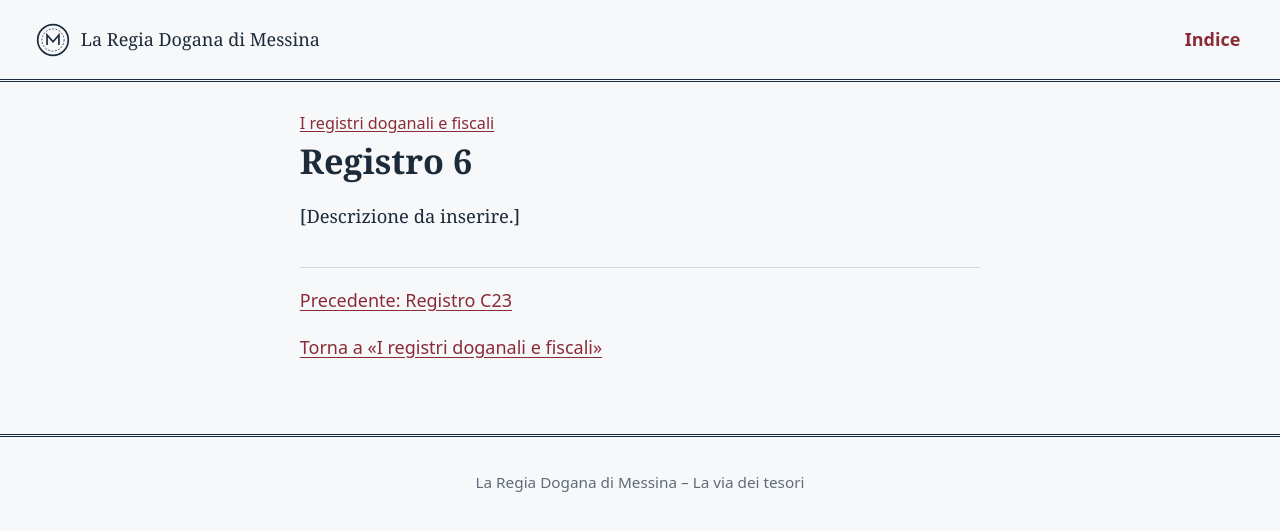
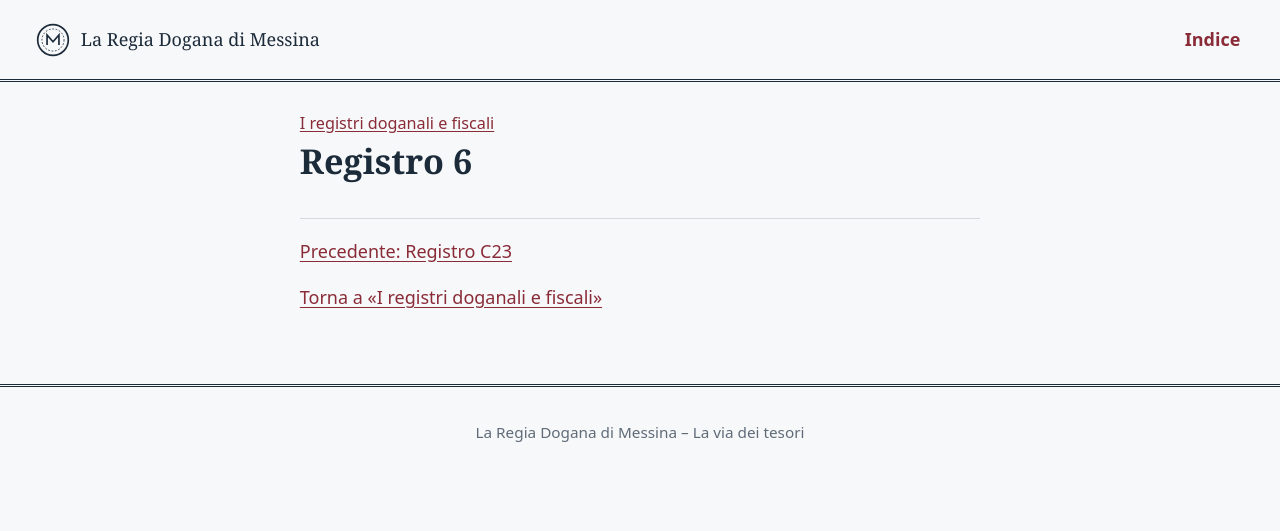
Before and after one commit to GiuseppeLB/regia-dogana-di-Messina, a Jekyll site: the page built from _oggetti/registro-6.md, in a window 1280 px wide. Shown: the top 531 px of the page. Built offline with Jekyll 4.4.1, drawn with Linux system fonts in a browser that asks for light colours.

Commit message:
Update _oggetti/registro-6.md (via Pages CMS)

```diff
--- a/_oggetti/registro-6.md
+++ b/_oggetti/registro-6.md
@@ -1,11 +1,5 @@
 ---
 layout: oggetto
-title: "Registro 6"
 pagina: registri
-sezione: ""
 ordine: 6
-foto: ""
-alt: ""
-didascalia: ""
 ---
-[Descrizione da inserire.]
```
